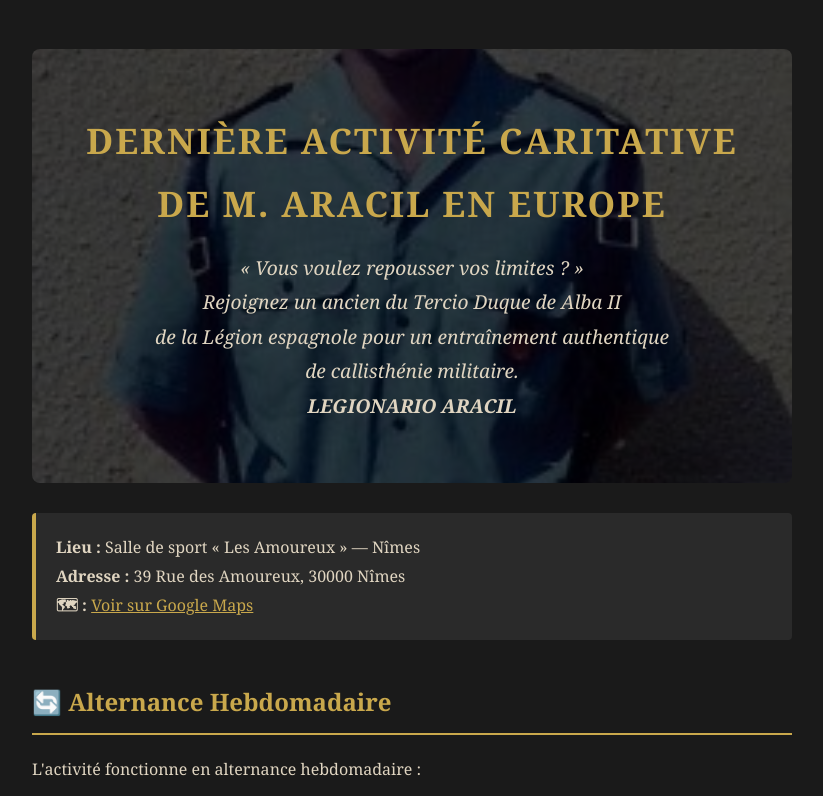
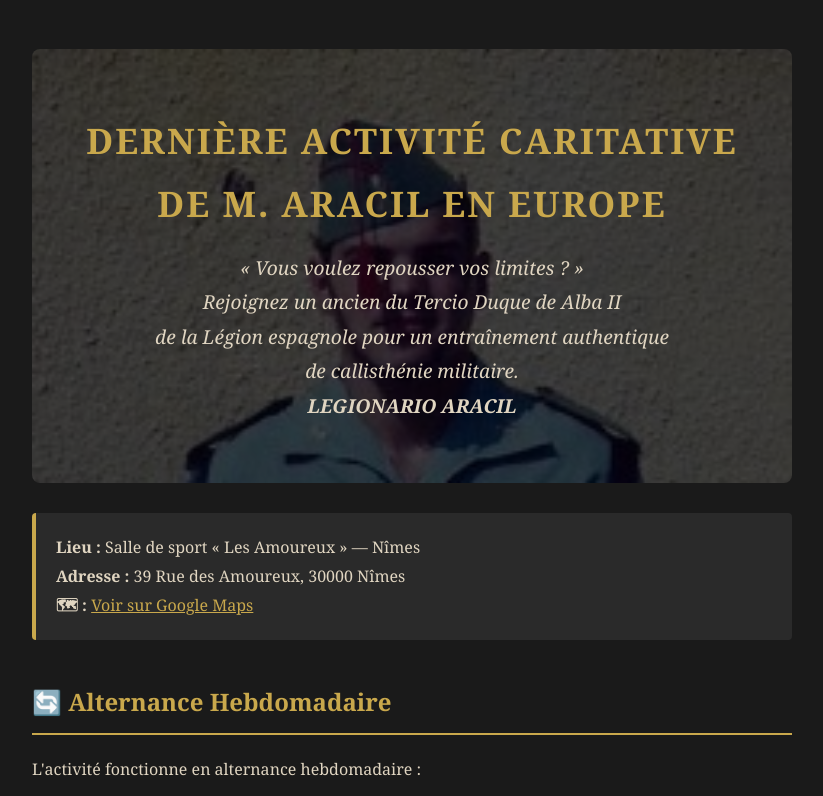
Before and after one commit to ARACIL777/blog-legionario, a plain HTML site: page index.html in a window 1280 px wide. Shown: the top 796 px of the page, without its empty margins (228-1051 px from the left). Drawn offline with Linux system fonts and the light colour scheme.

Commit message:
Fix hero background position

```diff
--- a/index.html
+++ b/index.html
@@ -11,7 +11,7 @@
   * { margin:0; padding:0; box-sizing:border-box; }
   body { font-family: Georgia, 'Times New Roman', serif; background:#1a1a1a; color:#e0d5c1; line-height:1.8; }
   .container { max-width:800px; margin:0 auto; padding:20px; }
-  .hero { text-align:center; padding:60px 20px; background:linear-gradient(rgba(0,0,0,0.7),rgba(0,0,0,0.7)),url('images/hero-bg.jpg') center/cover; border-radius:8px; margin-bottom:30px; }
+  .hero { text-align:center; padding:60px 20px; background:linear-gradient(rgba(0,0,0,0.7),rgba(0,0,0,0.7)),url('images/hero-bg.jpg') top center/cover; border-radius:8px; margin-bottom:30px; }
   .hero h1 { font-size:2.2em; color:#c9a84c; text-transform:uppercase; letter-spacing:2px; margin-bottom:15px; }
   .hero p { font-size:1.2em; font-style:italic; }
   h2 { color:#c9a84c; border-bottom:2px solid #c9a84c; padding-bottom:10px; margin:40px 0 20px; }
```
